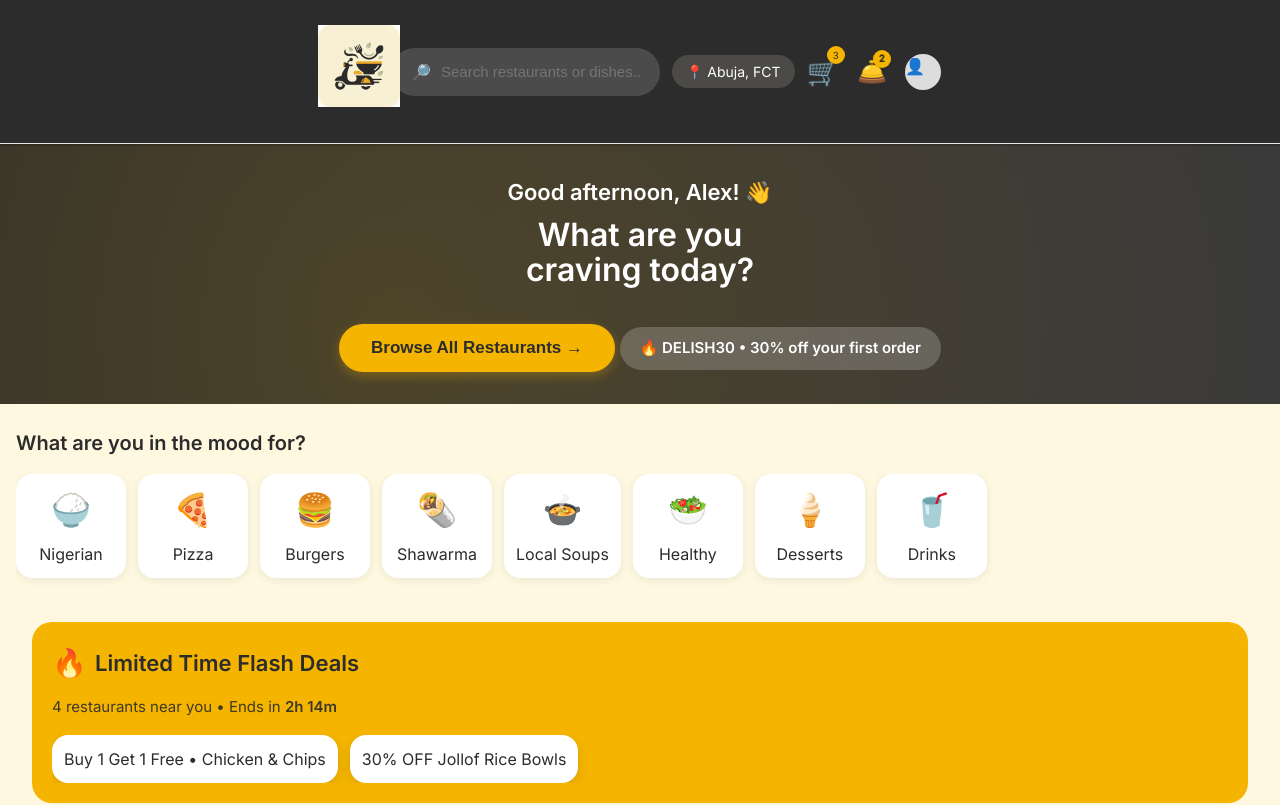
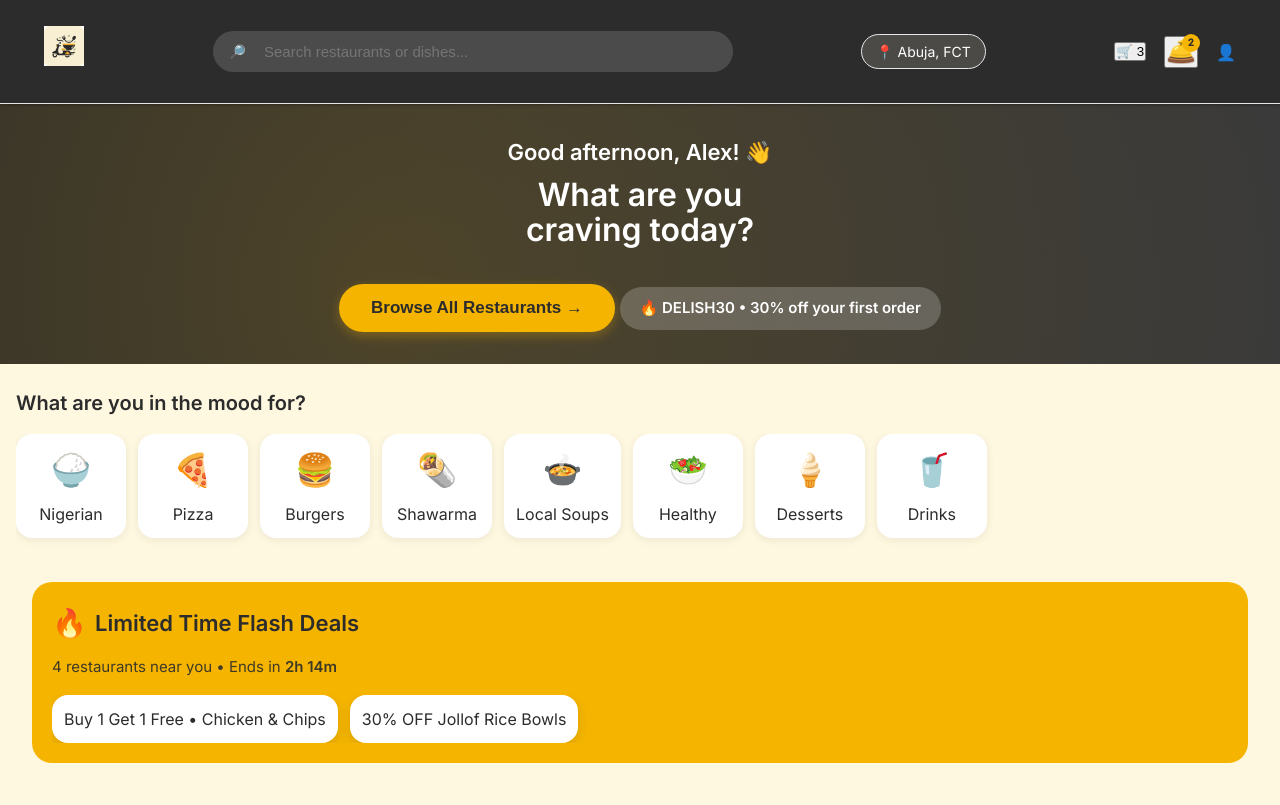
Before and after one commit to OWILX/delish, a plain HTML site: page user/user-home.html in a window 1280 px wide. Shown: the top 805 px of the page. Drawn offline with Linux system fonts and the light colour scheme.

Commit message:
improving user homepage css

```diff
--- a/assets/css/style.css
+++ b/assets/css/style.css
@@ -4,6 +4,7 @@
   --deep-charcoal: #2C2C2C;
   --soft-cream: #FFF8E1;
   --muted-sage: #B8C2A3;
+  --radius: 999px;
 
     /* Neutrals */
   --white: #FFFFFF;
--- a/assets/css/user-home.css
+++ b/assets/css/user-home.css
@@ -6,10 +6,10 @@ body {
 
 /* HEADER */
 header {
-    display: flex;
+    /*display: flex;
     align-items: center;
-    justify-content: space-between;
-    padding: 2rem 1.5rem;
+    justify-content: space-between;*/
+    padding: 12px 20px;
     position: sticky;
     top: 0;
     background-color: var(--deep-charcoal);
@@ -21,15 +21,13 @@ header {
 .app-logo {
     width: 40px;
     height: 40px;
-    transform: scale(2.05);
 }
+
 .top-nav {
-    max-width: 1280px;
-    margin: 0 auto;
-    padding: 12px 16px;
     display: flex;
     align-items: center;
-    gap: 12px;
+    justify-content: space-between;
+    gap: 16px;
 }
 
 .logo {
@@ -40,45 +38,59 @@ header {
 }
 
 .search-bar {
-    flex: 1;
-    max-width: 420px;
-    background: rgba(255, 255, 255, 0.15);
-    border-radius: 50px;
-    padding: 10px 18px;
-    display: flex;
-    align-items: center;
     gap: 10px;
     color: white;
-    border: 2px solid transparent;
     transition: all 0.2s;
+    flex: 1;
+  max-width: 420px;
+  display: flex;
+  align-items: center;
+  background: rgba(255, 255, 255, 0.15);
+  border-radius: var(--radius);
+  padding: 8px 14px;
+  border: 2px solid transparent;
+  transition: all 0.2s ease;
 }
 
 .search-bar:focus-within {
     background: white;
     color: var(--deep-charcoal);
     border-color: var(--primary-amber);
+    box-shadow: var(--shadow-material);
+}
+
+.search-icon {
+  margin-right: 8px;
+  font-size: 14px;
+  color: var(--muted-sage);
 }
 
 .search-bar input {
-    background: none;
+    background: transparent;
     border: none;
     outline: none;
     flex: 1;
     font-size: 15px;
     color: inherit;
+    width: 100%;
 }
 
 .location-pill {
     background: rgba(255, 248, 225, 0.15);
     color: white;
     padding: 6px 14px;
-    border-radius: 50px;
+    border-radius: var(--radius);
     font-size: 14px;
     display: flex;
     align-items: center;
     gap: 4px;
     white-space: nowrap;
+    border: 1px solid var(--gray-200);
     cursor: pointer;
+}
+
+.location-pill:hover {
+  border-color: var(--deep-charcoal);
 }
 
 .header-icons {
--- a/user/user-home.html
+++ b/user/user-home.html
@@ -12,43 +12,50 @@
     <link href="https://fonts.googleapis.com/css2?family=Inter:wght@400;500;600&amp;family=Roboto+Mono:wght@400;500&amp;display=swap" rel="stylesheet">
 </head>
 <body>
-    <!-- TOP HEADER -->
-    <header>
+<header class="header">
   <div class="top-nav">
+
     <!-- Logo -->
     <div class="logo">
-              <img src="../assets/images/logo-512.png" alt="Delish Logo" class="app-logo" width="40" height="40">
+      <img src="../assets/images/logo-512.png" alt="Delish Logo" class="app-logo">
     </div>
 
     <!-- Search Bar -->
     <div class="search-bar">
-                🔎
-                <input type="text" placeholder="Search restaurants or dishes..." id="search-input">
+      <span class="search-icon">🔎</span>
+      <input
+        type="text"
+        placeholder="Search restaurants or dishes..."
+        id="search-input"
+      >
     </div>
 
     <!-- Location -->
     <div class="location-pill">
-                📍 Abuja, FCT
+      <span class="location-icon">📍</span>
+      <span>Abuja, FCT</span>
     </div>
 
     <!-- Header Icons -->
     <div class="header-icons">
-                <!-- Cart (hidden on mobile) -->
-                <div class="cart-icon" style="font-size: 26px; cursor: pointer; position: relative;">
+
+      <!-- Cart -->
+      <button class="icon-btn cart-btn" aria-label="Cart">
         🛒
-                    <span style="position: absolute; top: -6px; right: -6px; background: #F4B400; color: #2C2C2C; font-size: 10px; font-family: var(--font-mono); width: 18px; height: 18px; border-radius: 50%; display: flex; align-items: center; justify-content: center;">3</span>
+        <span class="badge">3</span>
+      </button>
+
+      <!-- Notifications -->
+      <button class="icon-btn notification-btn" aria-label="Notifications">
+        🛎️
+        <span class="badge">2</span>
+      </button>
+
+      <!-- Avatar -->
+      <div class="avatar" title="Profile">
+        👤
       </div>
 
-                <!-- Notification Bell (always visible) -->
-                <div class="notification-btn">
-                    🛎️
-                    <span class="badge">2</span>
-                </div>
-
-                <!-- User Avatar (hidden on mobile) -->
-                <div class="avatar" style="width: 36px; height: 36px; background: #ddd; border-radius: 50%; overflow: hidden; cursor: pointer;">
-                    👤
-                </div>
     </div>
   </div>
 </header>
```
Lines whose indentation alone changed are shown as unchanged.
